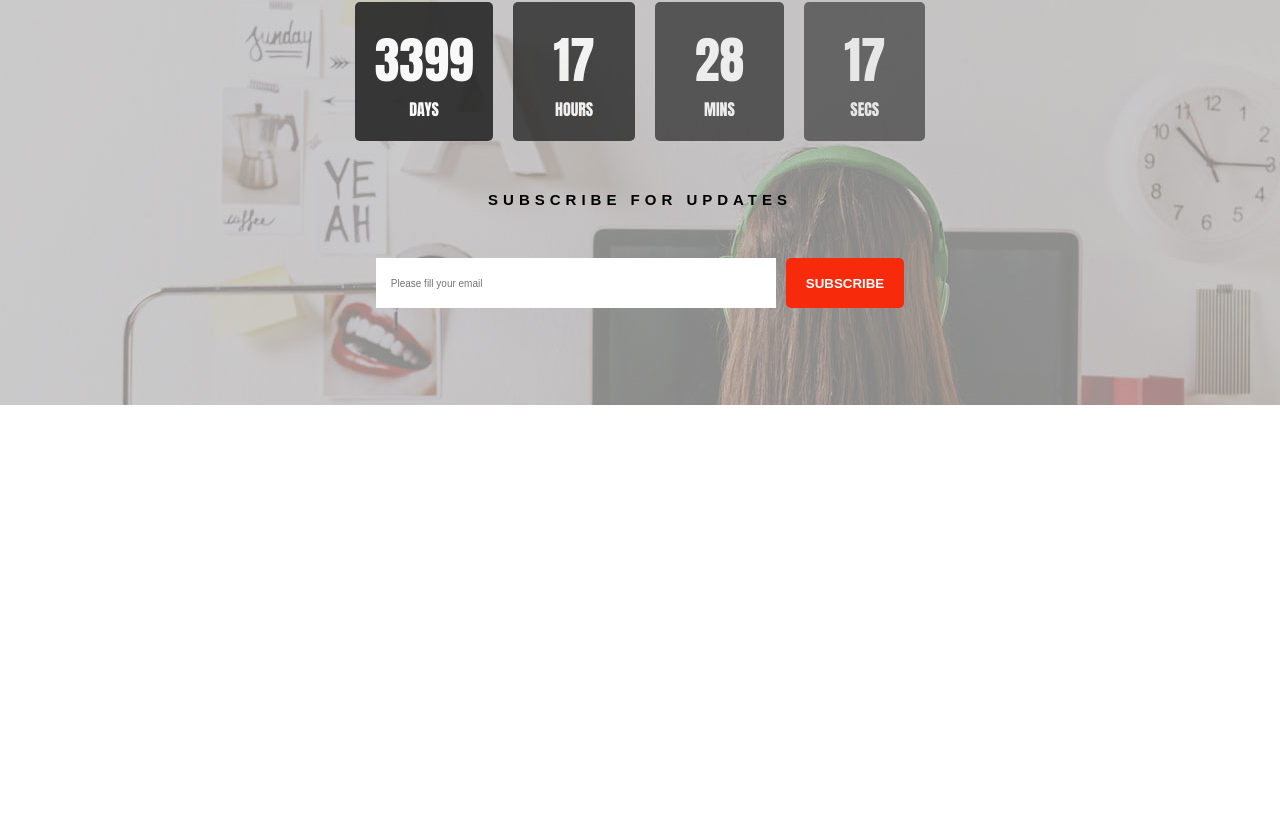
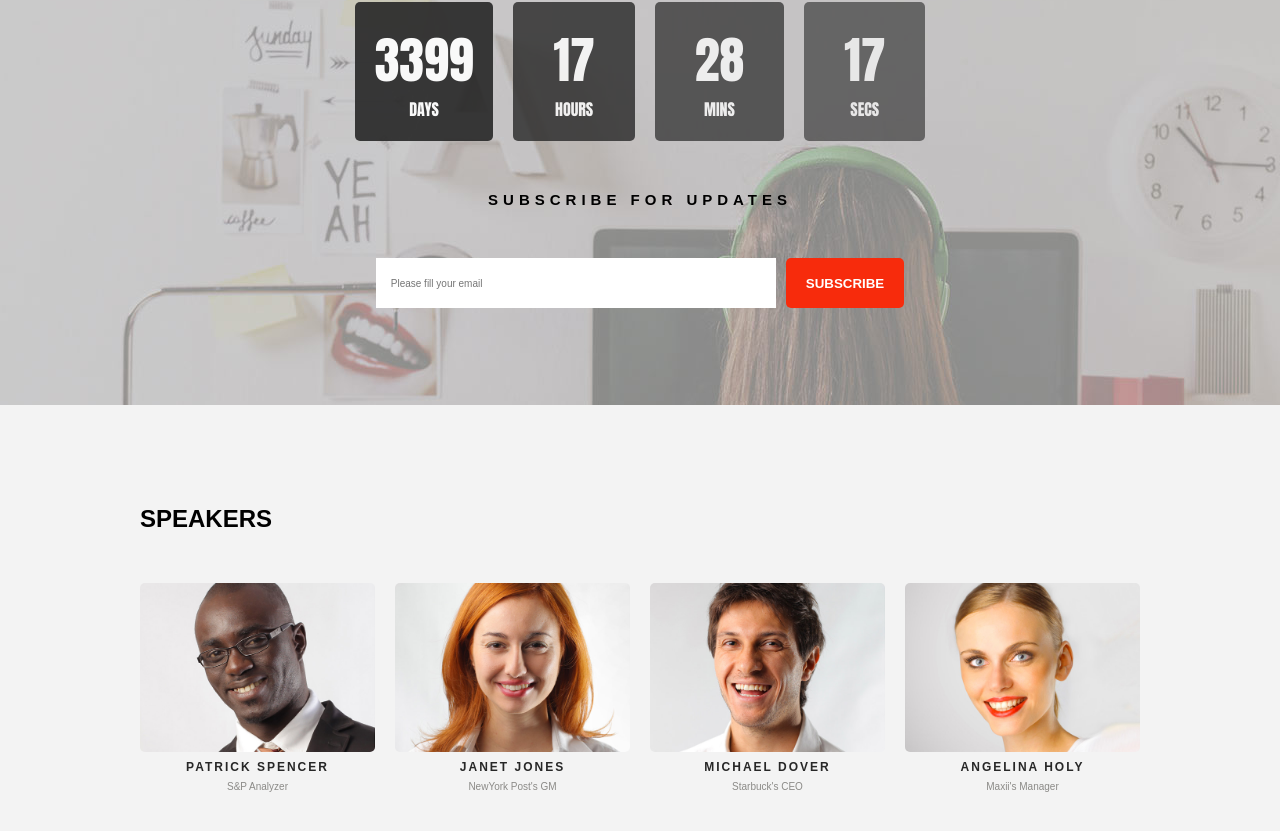
Before and after one commit to AlessandroDiNardo/proj-html-vuejs, a Vue app: page / in a window 1280 px wide. Shown: the part 876-1707 px from the top of the page. Before the commit the page ends 1281 px from the top, so only its background shows below. Built offline with nearby package versions, Linux system fonts and the light colour scheme.

Commit message:
add section speakers

```diff
--- a/src/components/AppMain.vue
+++ b/src/components/AppMain.vue
@@ -2,6 +2,7 @@
 import AppJumbo from './AppJumbo.vue';
 import AppInfo from './AppInfo.vue';
 import AppCountdown from './AppCountdown.vue';
+import AppSpeaker from './AppSpeaker.vue';
 
 export default {
     name: "AppMain",
@@ -9,6 +10,7 @@ export default {
         AppJumbo,
         AppInfo,
         AppCountdown,
+        AppSpeaker,
     }
 }
 </script>
@@ -18,6 +20,7 @@ export default {
         <AppJumbo />
         <AppInfo />
         <AppCountdown />
+        <AppSpeaker />
     </main>
 </template>
 
--- /dev/null
+++ b/src/components/AppSpeaker.vue
@@ -0,0 +1,96 @@
+<script>
+export default {
+    name: "AppSpeaker",
+    data() {
+        return {
+            elemImg: [
+                {
+                    img: "img/speaker-6.jpg",
+                    name: "PATRICK SPENCER",
+                    role: "S&P Analyzer",
+                },
+                {
+                    img: "img/speaker-5.jpg",
+                    name: "JANET JONES",
+                    role: "NewYork Post's GM",
+                },
+                {
+                    img: "img/speaker-4.jpg",
+                    name: "MICHAEL DOVER",
+                    role: "Starbuck's CEO   ",
+                },
+                {
+                    img: "img/speaker-3.jpg",
+                    name: "ANGELINA HOLY",
+                    role: "Maxii's Manager",
+                },
+            ]
+        }
+    }
+}
+</script>
+
+<template>
+    <section>
+        <div class="container">
+            <h1>SPEAKERS</h1>
+            <div class="cards-block">
+                <div class="cards" v-for="(elem, index)  in elemImg" :key="index">
+                    <img :src="elem.img" alt="">
+                    <div class="name-cards">
+                        {{ elem.name }}
+                    </div>
+                    <div class="role-cards">
+                        {{ elem.role }}
+                    </div>
+                </div>
+            </div>
+        </div>
+    </section>
+</template>
+
+<style lang="scss" scoped>
+@use '../style/partials/variables.scss' as *;
+@use '../style/general.scss' as *;
+
+section {
+    background-color: $cube-lightGrey;
+
+    .container {
+        padding: 100px 0;
+
+        .cards-block {
+            margin-top: 50px;
+            display: flex;
+            justify-content: center;
+            align-items: center;
+            gap: 20px;
+
+            .cards {
+                width: 250px;
+                height: 200px;
+                line-height: 20px;
+
+                img {
+                    width: 100%;
+                    border-radius: 5px;
+                }
+
+                .name-cards {
+                    text-align: center;
+                    font-size: 12px;
+                    color: $cube-mineShaft;
+                    font-weight: 700;
+                    letter-spacing: 2px;
+                }
+
+                .role-cards {
+                    text-align: center;
+                    font-size: 10px;
+                    color: $median-naturalGrey;
+                }
+            }
+        }
+    }
+}
+</style>
```
